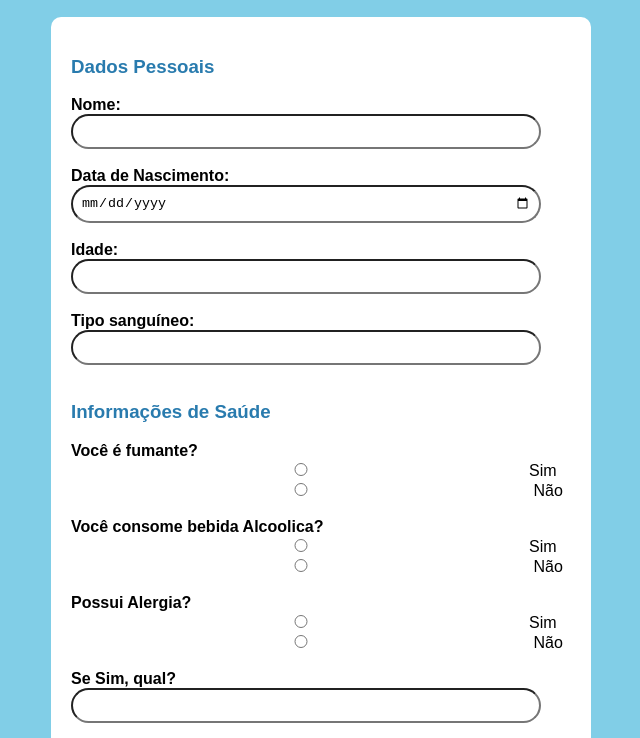
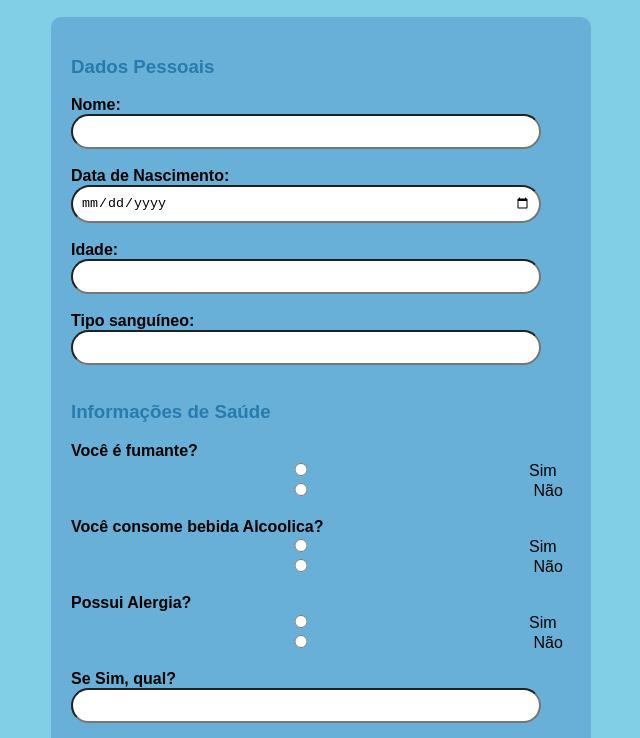
Before and after one commit to amandavik/ficha-medica, a plain HTML site: page 04/ficha_Médica.html in a window 1280 px wide. Shown: the part 51-789 px from the top of the page, without its empty margins (319-959 px from the left). Drawn offline with Linux system fonts and the light colour scheme.

```diff
--- a/04/style.css
+++ b/04/style.css
@@ -6,7 +6,7 @@
     text-align: center;
 }
 form{
-    background-color: white;
+    background-color: rgb(104, 176, 215);
 
     width: 500px;
 
```
Also changed, not shown: 1 other file.
